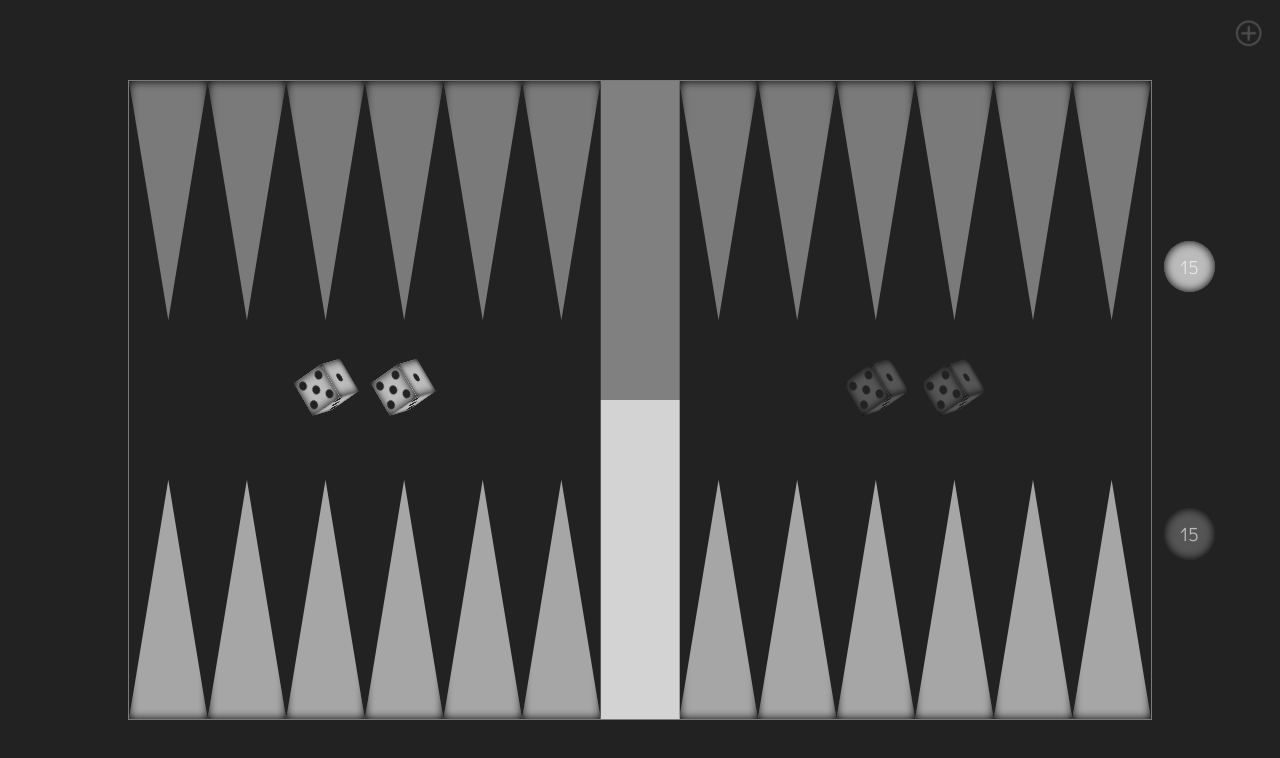
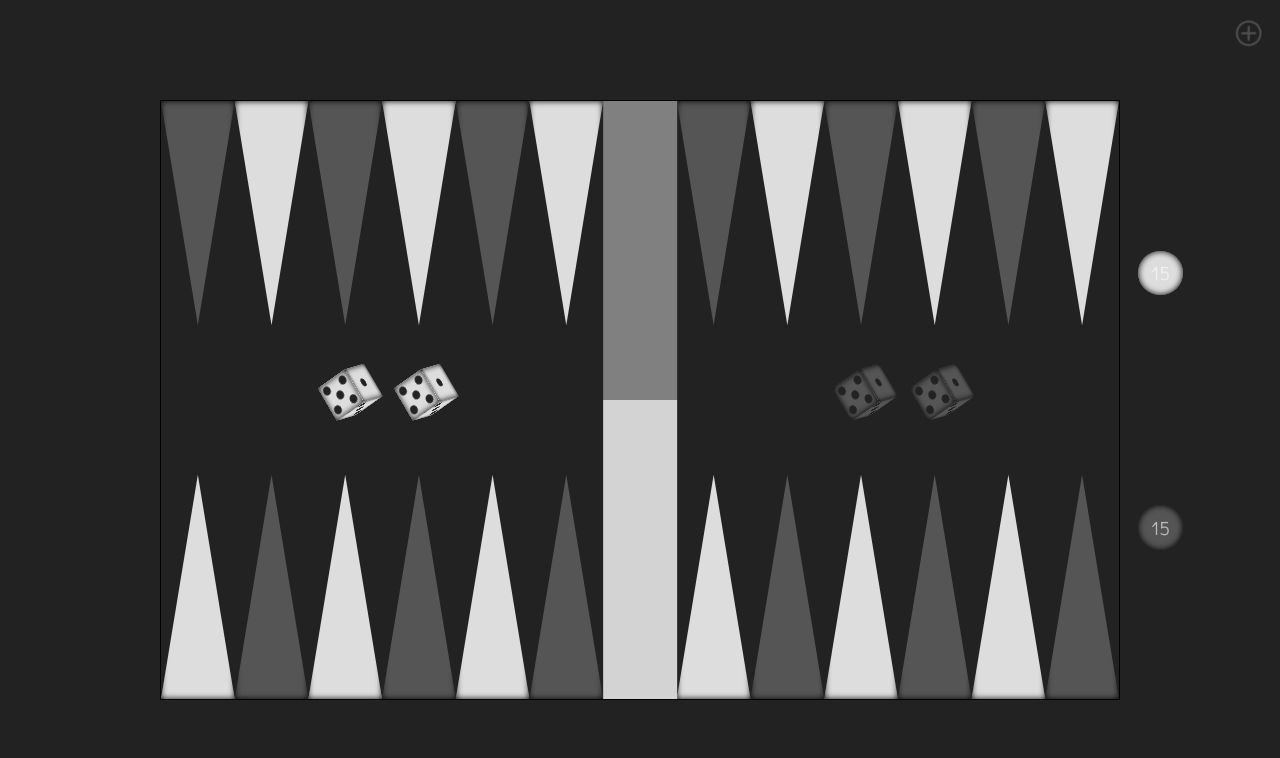
Before and after one commit to matthew-lorber/backgammon, a website: page index.html in a window 1280 px wide. Drawn offline with Linux system fonts and the light colour scheme.

Commit message:
wed updates

```diff
--- a/assets/css/index.css
+++ b/assets/css/index.css
@@ -10,6 +10,7 @@
     --dice:max(3vw,3vh);
     --hdice:max(1.5vw,1.5vh);
     --dot:max(0.7vw,0.7vh);
+    --chip:3.5vw;
 }
 body {
     cursor:default;
@@ -48,50 +49,75 @@ body {
 #things > span:hover {
     text-decoration:underline;
 }
-/* GAMEBOARD */
-#board {
+
+/* BOARD */
+#board,
+#gameboard {
     position:absolute;
-    width:80vw;
-    height:80vh;
+    width:75vw;
+    height:75vh;
     transition: transform 0.6s cubic-bezier(0.68, -0.55, 0.265, 1.55);
-    border:1px solid rgba(255,255,255,0.4);
+    border:1px solid #000;
 }
-#top {
+#top,
+#game-top {
     position:absolute;
     top:0;
     left:0;
     width:100%;
     height:50%;
 }
-#bottom {
+#bottom,
+#game-bottom {
     position:absolute;
     top:50%;
     left:0;
     width:100%;
     height:50%;
 }
-#top > div,
-#bottom > div {
+#top span,
+#bottom span,
+#game-top span,
+#game-bottom span {
     display:flex;
     flex-direction:column;
     align-items:center;
     float:left;
     width:calc(100% / 13);
     height:100%;
+    background:none;
+}
+#game-bottom span {
+    justify-content:flex-end;
 }
 .chip {
+    width:var(--chip);
+    height:var(--chip);
+    border-radius:50%;
     cursor:pointer;
-    position:relative;
     z-index:10;
-    width:4vw;
-    height:4vw;
+}
+#game-top .chip,
+#game-bottom .chip {
+    width:var(--chip);
+    height:var(--chip);
     border-radius:50%;
-
 }
-
+#game-top .chip.black,
+#game-bottom .chip.black {
+    background-color:#555;
+    box-shadow:none;
+}
+#game-top .chip.white,
+#game-bottom .chip.white {
+    background-color:#bbb;
+    box-shadow:none;
+}
 .space {
     width:100%;
     height:100%;
+    position:relative;
+    z-index:0;
 }
 #top .space {
     clip-path:polygon(0 0, 50% 75%, 100% 0);
@@ -105,21 +131,26 @@ body {
     cursor:pointer;
     clip-path:polygon(0 0, 50% 85%, 100% 0);
 }
+#bottom .space:hover {
+    cursor:pointer;
+    clip-path:polygon(0 100%, 50% 15%, 100% 100%);
+}
 #top .space:nth-child(odd),
 #bottom .space:nth-child(even) {
-    background-color:rgba(255,255,255,0.4);
+    background-color:#555;
 }
 #top .space:nth-child(even),
 #bottom .space:nth-child(odd) {
-    background-color:rgba(255,255,255,0.6);
+    background-color:#ddd;
 }
-#top div:nth-child(n+7),
-#bottom div:nth-child(n+7) {
+#top span:nth-child(n+7),
+#bottom span:nth-child(n+7),
+#game-top span:nth-child(n+7),
+#game-bottom span:nth-child(n+7) {
     transform:translateX(100%);
 }
-.bounce {
-    background:black;
-}
+
+/* BOUNCE AREAS */
 #bounce-top {
     position:absolute;
     top:0;
@@ -138,15 +169,7 @@ body {
     background:lightgray;
     transform:translateX(-50%);
 }
-#dice {
-    display:flex;
-}
-.white {
-    fill:rgba(255,255,255,0.3);
-}
-.white-dice {
-    background:rgba(255,255,255,0.3);
-}
+
 /* TOOLS MENU */
 #tools {
     position:fixed;
@@ -182,6 +205,8 @@ body {
     background:none;
     border:none;
 }
+
+/* BUTTONS */
 button {
     cursor:pointer;
     width:100%;
@@ -197,15 +222,17 @@ button:hover {
     font-weight:800;
     color:rgba(255,255,255,0.7);
 }
+
 /* COLORS */
 .black {
-    background:#555;
-    box-shadow: inset 0 0 10px #000;
+    background-color:#555;
+    box-shadow: inset 0 0 6px #000;
 }
 .white {
-    background:#bbb;
-    box-shadow: inset 0 0 10px #000;
+    background-color:#ddd;
+    box-shadow: inset 0 0 6px #000;
 }
+
 /* DICE */
 #dice-black,
 #dice-white {
@@ -236,6 +263,8 @@ button:hover {
     margin:calc(var(--dice));
     transform-style:preserve-3d;
     transform-origin:var(--hdice) var(--hdice);
+    z-index:15;
+    transition: transform 0.6s cubic-bezier(0.68, -0.55, 0.265, 1.55);
 }
 #d-1 div,
 #d-2 div,
@@ -246,25 +275,30 @@ button:hover {
     left:0;
     width:var(--dice);
     height:var(--dice);
-    /* border:1px solid #222; */
 }
 .f-1 {
     transform:translateZ(calc(-1 * var(--hdice))) rotateY(180deg);
+    border:none;
 }
 .f-2 {
     transform:rotateY(90deg) translateZ(var(--hdice));
+    border:none;
 }
 .f-3 {
     transform:rotateX(90deg) translateZ(var(--hdice));
+    border:none;
 }
 .f-4 {
     transform:rotateX(-90deg) translateZ(var(--hdice));
+    border:none;
 }
 .f-5 {
     transform:rotateY(-90deg) translateZ(var(--hdice));
+    border:none;
 }
 .f-6 {
     transform:translateZ(var(--hdice));
+    border:none;
 }
 .black-dice span,
 .white-dice span {
--- a/index.html
+++ b/index.html
@@ -30,41 +30,41 @@
         </div>
     </article>
 
-
-    <!-- GAMEBOARD -->
+    <!-- GAMEBOARD BACKGROUND -->
     <article id="board">
         <section id="top">
-            <div><span class="space black"></span></div>
-            <div><span class="space white"></span></div>
-            <div><span class="space black"></span></div>
-            <div><span class="space white"></span></div>
-            <div><span class="space black"></span></div>
-            <div><span class="space white"></span></div>
-            <div><span class="space black"></span></div>
-            <div><span class="space white"></span></div>
-            <div><span class="space black"></span></div>
-            <div><span class="space white"></span></div>
-            <div><span class="space black"></span></div>
-            <div><span class="space white"></span></div>
+            <span class="space black"></span>
+            <span class="space white"></span>
+            <span class="space black"></span>
+            <span class="space white"></span>
+            <span class="space black"></span>
+            <span class="space white"></span>
+            <span class="space black"></span>
+            <span class="space white"></span>
+            <span class="space black"></span>
+            <span class="space white"></span>
+            <span class="space black"></span>
+            <span class="space white"></span>
         </section>
         <section id="bottom">
-            <div><span class="space white"></span></div>
-            <div><span class="space black"></span></div>
-            <div><span class="space white"></span></div>
-            <div><span class="space black"></span></div>
-            <div><span class="space white"></span></div>
-            <div><span class="space black"></span></div>
-            <div><span class="space white"></span></div>
-            <div><span class="space black"></span></div>
-            <div><span class="space white"></span></div>
-            <div><span class="space black"></span></div>
-            <div><span class="space white"></span></div>
-            <div><span class="space black"></span></div>
+            <span class="space white"></span>
+            <span class="space black"></span>
+            <span class="space white"></span>
+            <span class="space black"></span>
+            <span class="space white"></span>
+            <span class="space black"></span>
+            <span class="space white"></span>
+            <span class="space black"></span>
+            <span class="space white"></span>
+            <span class="space black"></span>
+            <span class="space white"></span>
+            <span class="space black"></span>
         </section>
 
+
+        <!-- BOUNCE AREAS -->
         <div id="bounce-top" class="bounce"></div>
         <div id="bounce-bottom" class="bounce"></div>
-
 
         <!-- GRAVEYARD -->
         <article id="grave-white" class="white chip">15</article>
@@ -72,8 +72,42 @@
 
 
 
-    <!-- WHITE DICE -->
-    <div id="dice-white">
+
+
+    </article>
+
+    <!-- GAMEBOARD MOVING AREA -->
+    <article id="gameboard">
+        <section id="game-top">
+            <span class="space"></span>
+            <span class="space"></span>
+            <span class="space"></span>
+            <span class="space"></span>
+            <span class="space"></span>
+            <span class="space"></span>
+            <span class="space"></span>
+            <span class="space"></span>
+            <span class="space"></span>
+            <span class="space"></span>
+            <span class="space"></span>
+            <span class="space"></span>
+        </section>
+        <section id="game-bottom">
+            <span class="space"></span>
+            <span class="space"></span>
+            <span class="space"></span>
+            <span class="space"></span>
+            <span class="space"></span>
+            <span class="space"></span>
+            <span class="space"></span>
+            <span class="space"></span>
+            <span class="space"></span>
+            <span class="space"></span>
+            <span class="space"></span>
+            <span class="space"></span>
+        </section>
+        <!-- WHITE DICE -->
+    <div id="dice-white" class="dice">
         <div id="d-3" class="rolling">
             <div class="f-1 white-dice white"><span></span></div>
             <div class="f-2 white-dice white"><span></span><span></span></div>
@@ -92,7 +126,7 @@
         </div>
     </div>
     <!-- BLACK DICE -->
-    <div id="dice-black">
+    <div id="dice-black" class="dice">
         <div id="d-1" class="rolling">
             <div class="f-1 black-dice black"><span></span></div>
             <div class="f-2 black-dice black"><span></span><span></span></div>
@@ -110,13 +144,7 @@
             <div class="f-6 black-dice black"><span></span><span></span><span></span><span></span><span></span><span></span></div>
         </div>
     </div>
-
-
-
-
-
     </article>
-
 
     <!-- SCRIPT -->
     <script src="./assets/js/jquery.3.4.1.min.js"></script>
```
Also changed, not shown: assets/js/index.js (+53 -12 lines).
